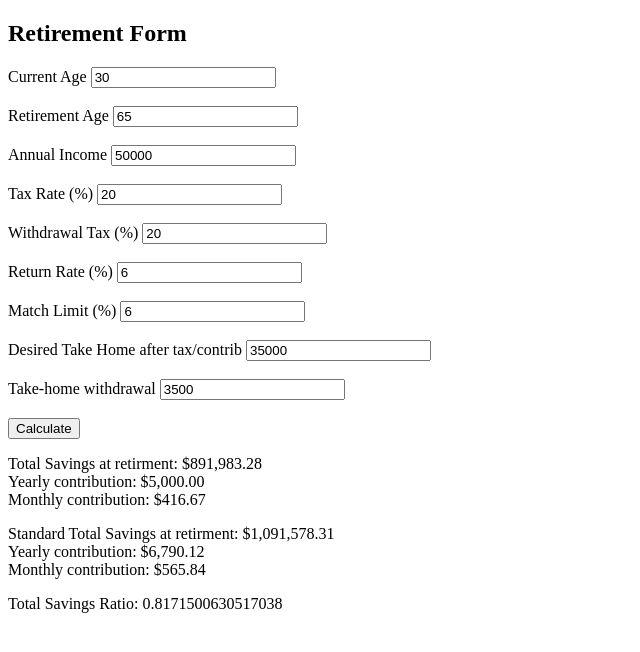
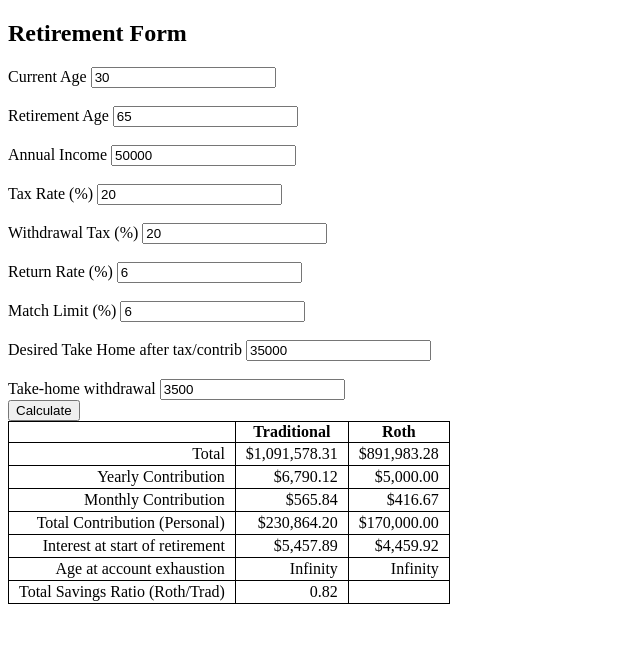
Before and after one commit to Will-Stahl/retirement-calc, a plain HTML site: page index.html in a window 1280 px wide. Both pictures are taken after a click on the button "Calculate". Shown: the whole page, without its empty margins (0-640 px from the left). Drawn offline with Linux system fonts and the light colour scheme.

Commit message:
calculated expiration age from take-home withdrawals

```diff
--- a/index.html
+++ b/index.html
@@ -30,16 +30,30 @@
   <input type="number" id="dtake-home" name="dtake-home" value="35000"><br><br>
 
   <label for="th-withdrawal">Take-home withdrawal</label>
-  <input type="number" id="th-withdrawal" name="th-withdrawal" value="3500"><br><br>
+  <input type="number" id="th-withdrawal" name="th-withdrawal" value="3500"><br>
 
 </form>
 <button onclick="calculate()">Calculate</button>
 
-<p id="roth-result">Results will display here.</p>
-<p id="std-result">Results will display here.</p>
-<p id="comparison">Results will display here.</p>
+<table id="principle-table">
+  <tr>
+    <th></th>
+    <th>Traditional</th>
+    <th>Roth</th>
+  </tr>
+</table>
 
 
 </body>
-<script type="text/javascript" src="index.js"></script>
+<script type="text/javascript" src="index.js" defer></script>
+<style>
+  table, th, td {
+    border: 1px solid black;
+    border-collapse: collapse;
+  }
+  td {
+    padding: 2px 10px;
+    text-align: end;
+  }
+</style>
 </html>
--- a/index.js
+++ b/index.js
@@ -1,64 +1,130 @@
+const tableRows = {
+  total: "Total",
+  yearlyContrib: "Yearly Contribution",
+  monthlyContrib: "Monthly Contribution",
+  totalContrib: "Total Contribution (Personal)",
+  initialInterest: "Interest at start of retirement",
+  runoutAge: "Age at account exhaustion",
+  comparison: "Total Savings Ratio (Roth/Trad)"
+}
+
+function initTable() {
+  let tble = document.getElementById('principle-table');
+  const ids = Object.keys(tableRows);
+  for (let id of ids) {
+    let row = document.createElement('tr');
+    row.id = id;
+    let rowLabel = document.createElement('td');
+    rowLabel.innerHTML = tableRows[id];
+    row.appendChild(rowLabel);
+    for (let i = 0; i < 2; i++) {
+      row.appendChild(document.createElement('td'));
+    }
+    tble.appendChild(row);
+  }
+}
+
 function calculate() {
-  const currAge = document.getElementById("cur-age").value;
-  const retAge = document.getElementById("retire-age").value;
-  // TODO: add expiration age, use to calculate take home withdrawals
-  // add option to calculate total savings needed for particular take home withdrawal
-  const income = document.getElementById("income").value;
-  const taxRate = 0.01 * document.getElementById("tax-rate").value;
-  const withdrawalTax = 0.01 * document.getElementById("with-rate").value;
-  const returnRate = 0.01 * document.getElementById("return-rate").value;
-  const match = 0.01 * document.getElementById("match").value;
-  const thAfterTaxContrib = document.getElementById("dtake-home").value;
-  const thWithdrawal = document.getElementById("th-withdrawal").value;
+  const par = {
+    currAge: Number(document.getElementById("cur-age").value),
+    retAge: Number(document.getElementById("retire-age").value),
+    // TODO: add expiration age
+    // add option to calculate total savings needed for particular take home withdrawal
+    income: document.getElementById("income").value,
+    taxRate: 0.01 * document.getElementById("tax-rate").value,
+    withdrawalTax: 0.01 * document.getElementById("with-rate").value,
+    returnRate: 0.01 * document.getElementById("return-rate").value,
+    match: 0.01 * document.getElementById("match").value,
+    thAfterTaxContrib: document.getElementById("dtake-home").value,
+    thWithdrawal: document.getElementById("th-withdrawal").value,
+  };
+  months = (par.retAge - par.currAge - 1) * 12;
+  maxMatch = par.match * par.income;
 
-  const months = (retAge - currAge - 1) * 12;
-  const maxMatch = match * income;
+  const stdTotal = calcAndDisplayStandard(par, months, maxMatch);
 
-  // ==============================
-  // ========= total roth savings calcs:
+  const rothTotal = calcAndDisplayRoth(par, months, maxMatch);
 
+  setRowChildByID('comparison', 1, Number(rothTotal/stdTotal).toFixed(2));
+}
+
+function calcAndDisplayStandard(par, months, maxMatch) {
+  const contribYearly = par.income
+    - (par.thAfterTaxContrib / (1 - par.taxRate + 0.01));
+  const totalContribYearly = contribYearly +
+    ((contribYearly < maxMatch) ? contribYearly : maxMatch);
+  const contribMonthly = contribYearly / 12;
+  const totalContribMonthly = totalContribYearly / 12;
+
+  let total = totalContribMonthly;
+  for (i = 0; i < months; i++) {
+    total = (total * (1 + (par.returnRate / 12))) + totalContribMonthly;
+  }
+
+  let exhaustAge = Infinity;
+  const totalWithdrawal = par.thWithdrawal / (1 - par.withdrawalTax);
+  const initialInterest = total * par.returnRate / 12;
+  if (total * par.returnRate / 12 < totalWithdrawal) {
+    let remaining = total;
+    let retireMonths = 0;
+    while (remaining > 0) {
+      remaining = (remaining * (1 + (par.returnRate / 12))) - totalWithdrawal;
+      retireMonths++;
+    }
+    exhaustAge = (retireMonths / 12) + par.retAge;
+  }
+
+  setRowChildByID('total', 1, formatUSD(total));
+  setRowChildByID('yearlyContrib', 1, formatUSD(contribYearly));
+  setRowChildByID('monthlyContrib', 1, formatUSD(contribMonthly));
+  setRowChildByID('totalContrib', 1, formatUSD(months * contribMonthly));
+  setRowChildByID('initialInterest', 1, formatUSD(initialInterest));
+  setRowChildByID('runoutAge', 1, Number(exhaustAge).toFixed(2));
+  return total;
+
+}
+
+function calcAndDisplayRoth(par, months, maxMatch) {
   // personal contribution each year
   // calculated by desired take home pay after tax and contribution
-  const rothContribYearly = (income - (income * taxRate) - thAfterTaxContrib);
+  const contribYearly = (par.income - (par.income * par.taxRate)
+    - par.thAfterTaxContrib);
   // total yearly contribution including employer match
-  const totalRothContribYearly = rothContribYearly +
-    ((rothContribYearly < maxMatch) ? rothContribYearly : maxMatch);
+  const totalContribYearly = contribYearly +
+    ((contribYearly < maxMatch) ? contribYearly : maxMatch);
   // personal monthly contribution
-  const rothContribMonthly = rothContribYearly / 12;
+  const contribMonthly = contribYearly / 12;
   // total monthly contribution, including employer match
-  const totalRothContribMonthly = totalRothContribYearly / 12;
+  const totalContribMonthly = totalContribYearly / 12;
 
-  var total = totalRothContribMonthly;
+  let total = totalContribMonthly;
   for (i = 0; i < months; i++) {
-    total = (total * (1 + (returnRate / 12))) + totalRothContribMonthly;
+    total = (total * (1 + (par.returnRate / 12))) + totalContribMonthly;
   }
 
-  const result = "Total Savings at retirment: " + formatUSD(total) + "<br>"
-    + "Yearly contribution: " + formatUSD(rothContribYearly) + "<br>"
-    + "Monthly contribution: " + formatUSD(rothContribMonthly) + "<br>";
-  document.getElementById("roth-result").innerHTML = result;
-
-  // =====================================
-  // ========== total standard savigns calcs:
-  // + 0.01 a mere estimate of lowered tax
-  const stdContribYearly = income - (thAfterTaxContrib / (1 - taxRate + 0.01));
-  const totalStdContribYearly = stdContribYearly +
-    ((stdContribYearly < maxMatch) ? stdContribYearly : maxMatch);
-  const stdContribMonthly = stdContribYearly / 12;
-  const totalStdContribMonthly = totalStdContribYearly / 12;
-
-  var stdTotal = totalStdContribMonthly;
-  for (i = 0; i < months; i++) {
-    stdTotal = (stdTotal * (1 + (returnRate / 12))) + totalStdContribMonthly;
+  let exhaustAge = Infinity;
+  const initialInterest = total * par.returnRate / 12;
+  if (total * par.returnRate / 12 < par.thWithdrawal) {
+    let remaining = total;
+    let retireMonths = 0;
+    while (remaining > 0) {
+      remaining = (remaining * (1 + (par.returnRate / 12))) - par.thWithdrawal;
+      retireMonths++;
+    }
+    exhaustAge = (retireMonths / 12) + par.retAge;
   }
 
-  const stdResult = "Standard Total Savings at retirment: " + formatUSD(stdTotal) + "<br>"
-    + "Yearly contribution: " + formatUSD(stdContribYearly) + "<br>"
-    + "Monthly contribution: " + formatUSD(stdContribMonthly) + "<br>";
-  document.getElementById("std-result").innerHTML = stdResult;
+  setRowChildByID('total', 2, formatUSD(total));
+  setRowChildByID('yearlyContrib', 2, formatUSD(contribYearly));
+  setRowChildByID('monthlyContrib', 2, formatUSD(contribMonthly));
+  setRowChildByID('totalContrib', 2, formatUSD(months * contribMonthly));
+  setRowChildByID('initialInterest', 2, formatUSD(initialInterest));
+  setRowChildByID('runoutAge', 2, Number(exhaustAge).toFixed(2));
+  return total;
+}
 
-  document.getElementById("comparison").innerHTML =
-    "Total Savings Ratio: " + total / stdTotal;
+function setRowChildByID(id, childIdx, content) {
+  document.getElementById(id).children[childIdx].innerHTML = content;
 }
 
 function formatUSD(amount) {
@@ -70,3 +136,4 @@ function formatUSD(amount) {
 }
 
 // takehome = (income - contrib) * (1 - rate(income - contrib))
+initTable();
```
